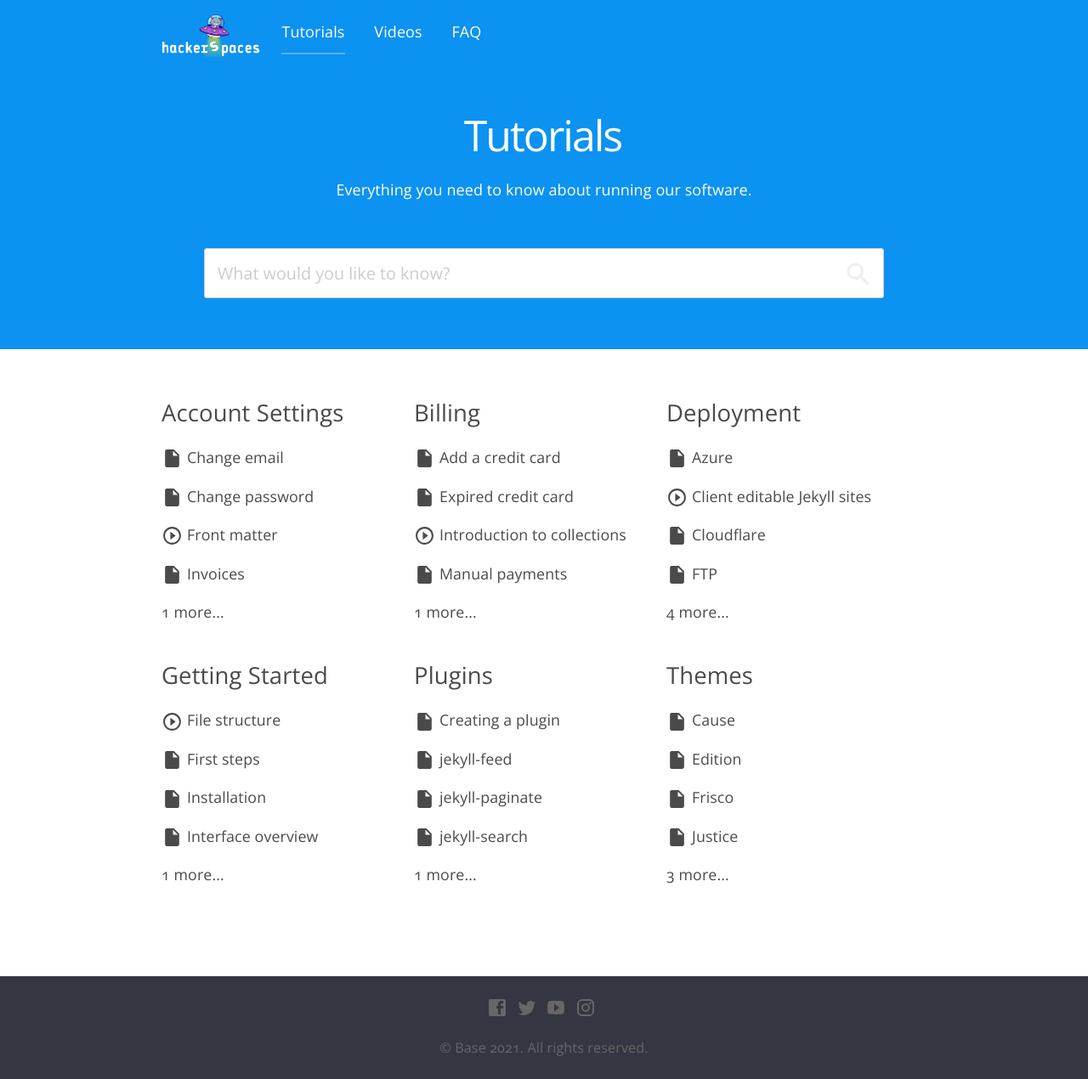
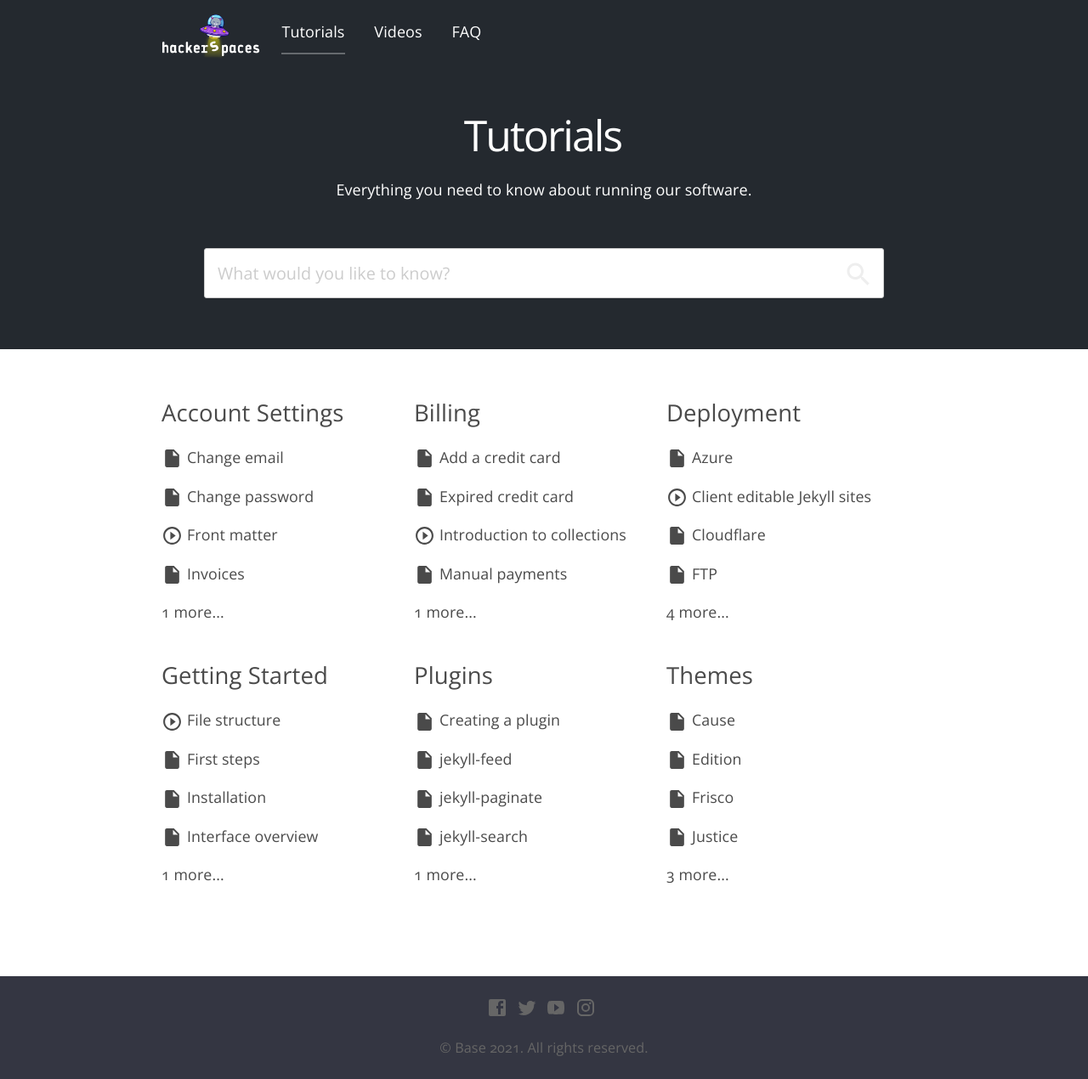
Before and after one commit to 101020210359/hackerspaces.me, a Jekyll site: the page built from index.html, in a window 1280 px wide. Shown: the whole page at 85% size. Built offline with Jekyll 4.4.1, drawn with Linux system fonts in a browser that asks for light colours; nearby versions of some CDN libraries.

Commit message:
Update variables.scss

```diff
--- a/_sass/variables.scss
+++ b/_sass/variables.scss
@@ -8,7 +8,7 @@ $desktop: "(min-width: 900px)";
 $dark-grey: #222;
 $medium-grey: #666;
 $light-grey: #ccc;
-$header-color: #0c92f1;
+$header-color: #24292f;
 
 $link-color: #4A4A4A;
 $link-hover-color: #111;
```
